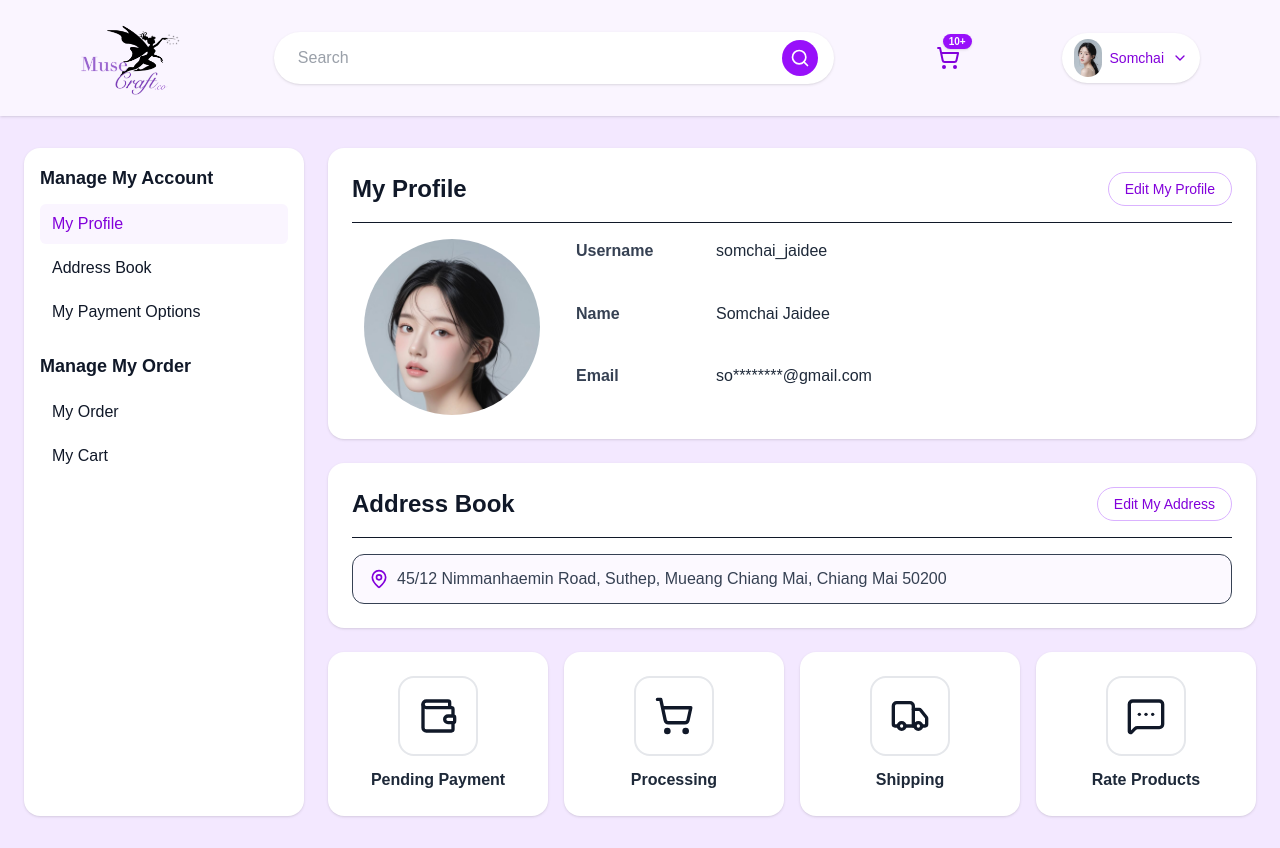
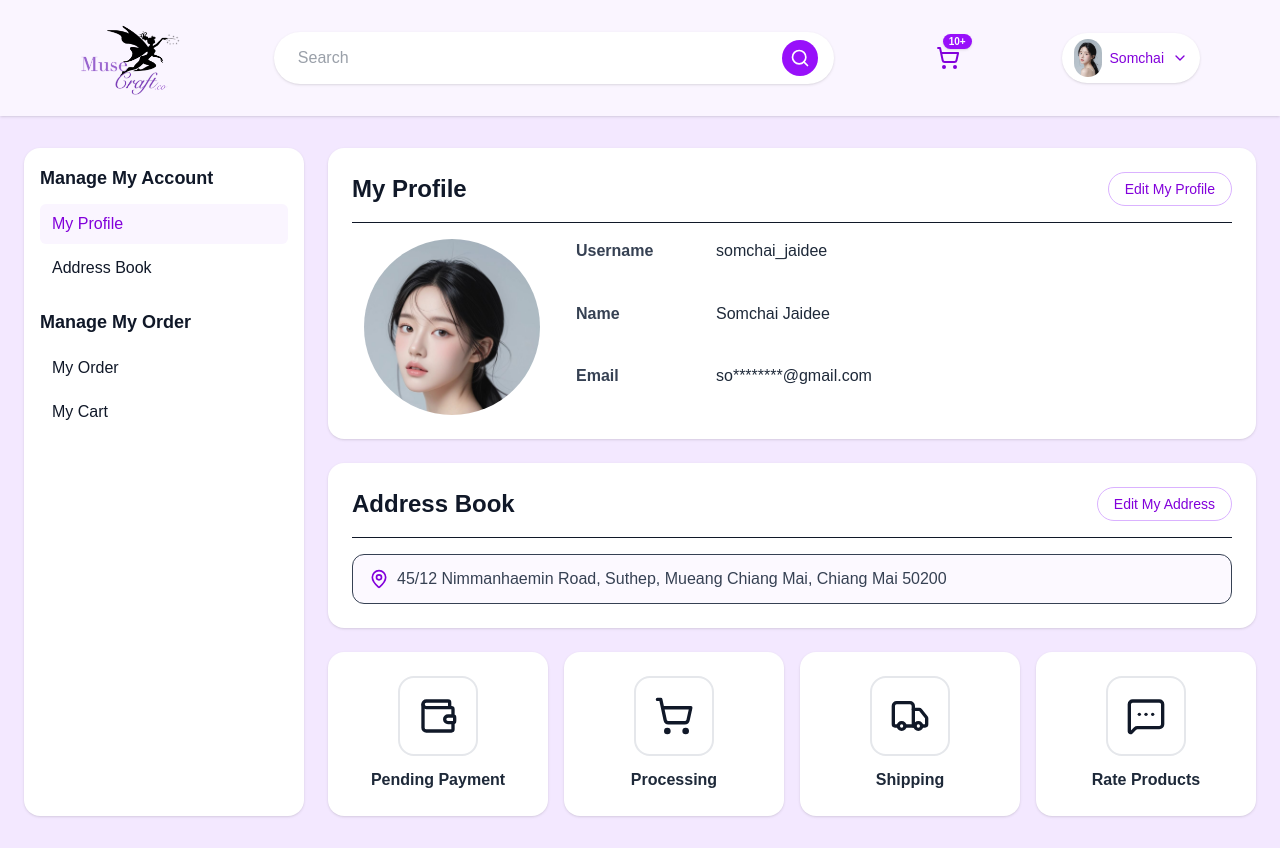
Before and after one commit to kamonporrn/muse-craft, a Next.js app in the folder frontend/: page /account in a window 1280 px wide. Built offline with nearby package versions, Linux system fonts and the light colour scheme.

Commit message:
Remove 'My Payment Options'
Removed the 'My Payment Options' link from the account page.

```diff
--- a/frontend/app/account/page.tsx
+++ b/frontend/app/account/page.tsx
@@ -32,9 +32,6 @@ export default function AccountPage() {
             </Link>
             <Link href="/account/address" className="block rounded-md px-3 py-2 hover:bg-gray-50">
               Address Book
-            </Link>
-            <Link href="/account/payments" className="block rounded-md px-3 py-2 hover:bg-gray-50">
-              My Payment Options
             </Link>
           </nav>
 
```
